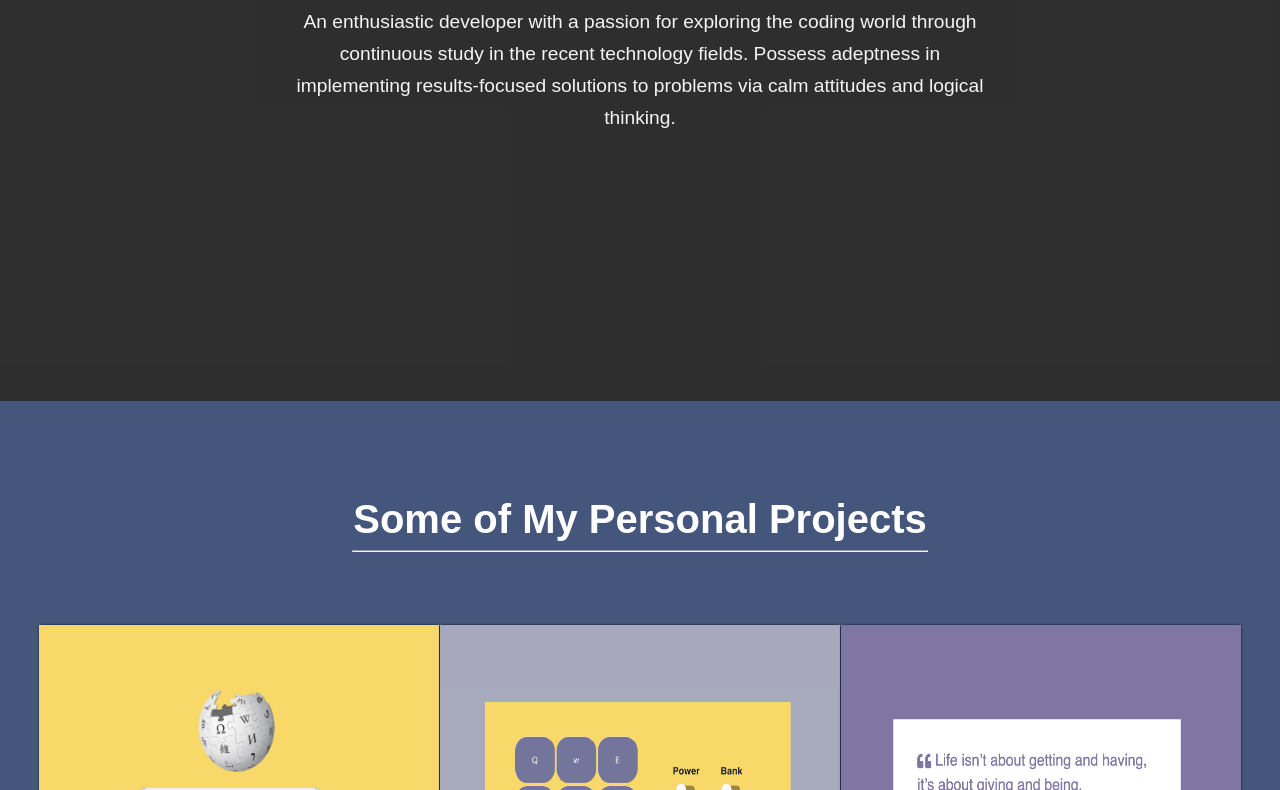
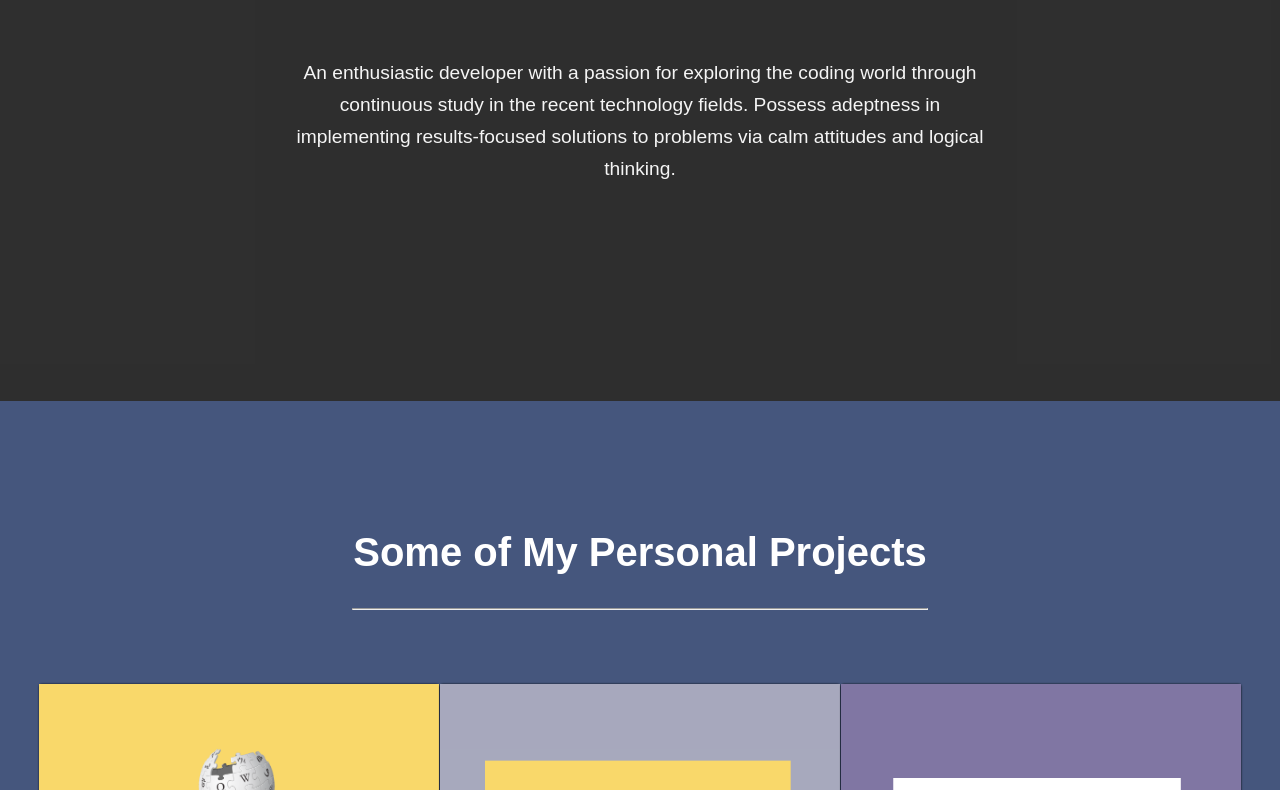
Before and after one commit to SnowLLL/portfolio, a plain HTML site: page index.html in a window 1280 px wide. Shown: the part 399-1189 px from the top of the page. Drawn offline with Linux system fonts and the light colour scheme.

Commit message:
fix white space by setting body>margin:0

```diff
--- a/portfolio.css
+++ b/portfolio.css
@@ -6,15 +6,21 @@
 * {
   box-sizing: border-box;
   font-family: sans-serif;
+}
+body {
+  overflow-x: hidden;
   margin: 0;
+  padding: 0;
+  width: 100%;
+  height: 100%;
 }
 
 #navbar {
+  width: 100vw;
   text-align: right;
   background-color: #be3144;
   position: fixed;
   top: 0;
-  width: 100vw;
   box-shadow: 1px 1px 1px rgb(24, 24, 24);
 }
 
```
